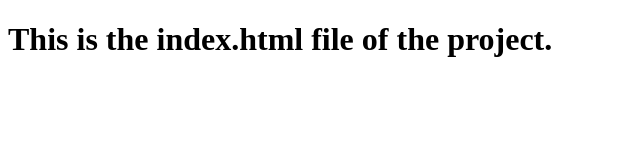
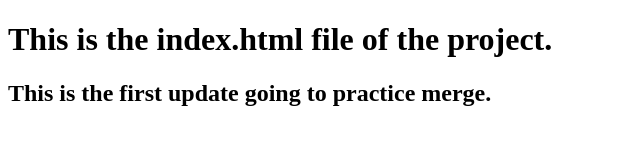
Before and after one commit to AsifAliAnsari-GH/practicegithub, a plain HTML site: page index.html in a window 1280 px wide. Shown: the whole page, without its empty margins (0-640 px from the left). Drawn offline with Linux system fonts and the light colour scheme.

Commit message:
This is second commit

```diff
--- a/index.html
+++ b/index.html
@@ -7,5 +7,6 @@
 </head>
 <body>
     <h1>This is the index.html file of the project.</h1>
+    <h2>This is the first update going to practice merge.</h2>
 </body>
 </html>
```
